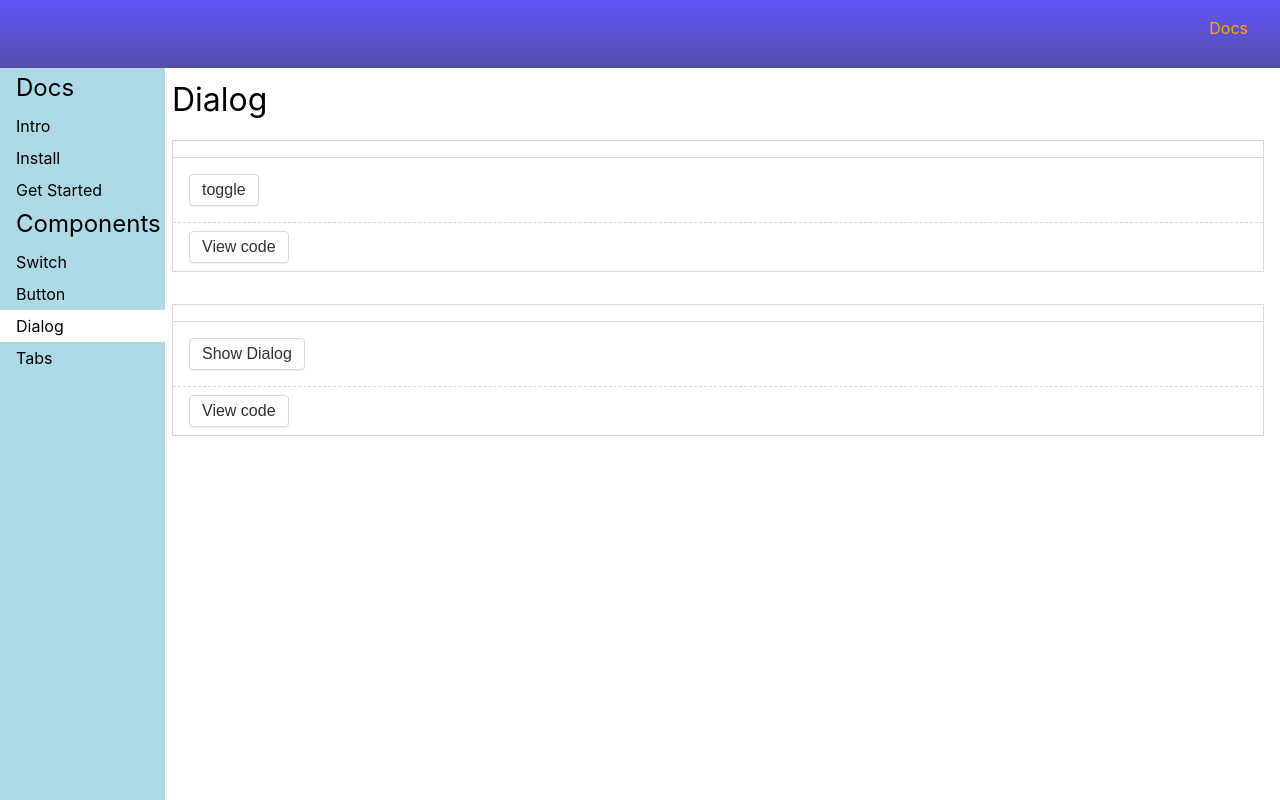
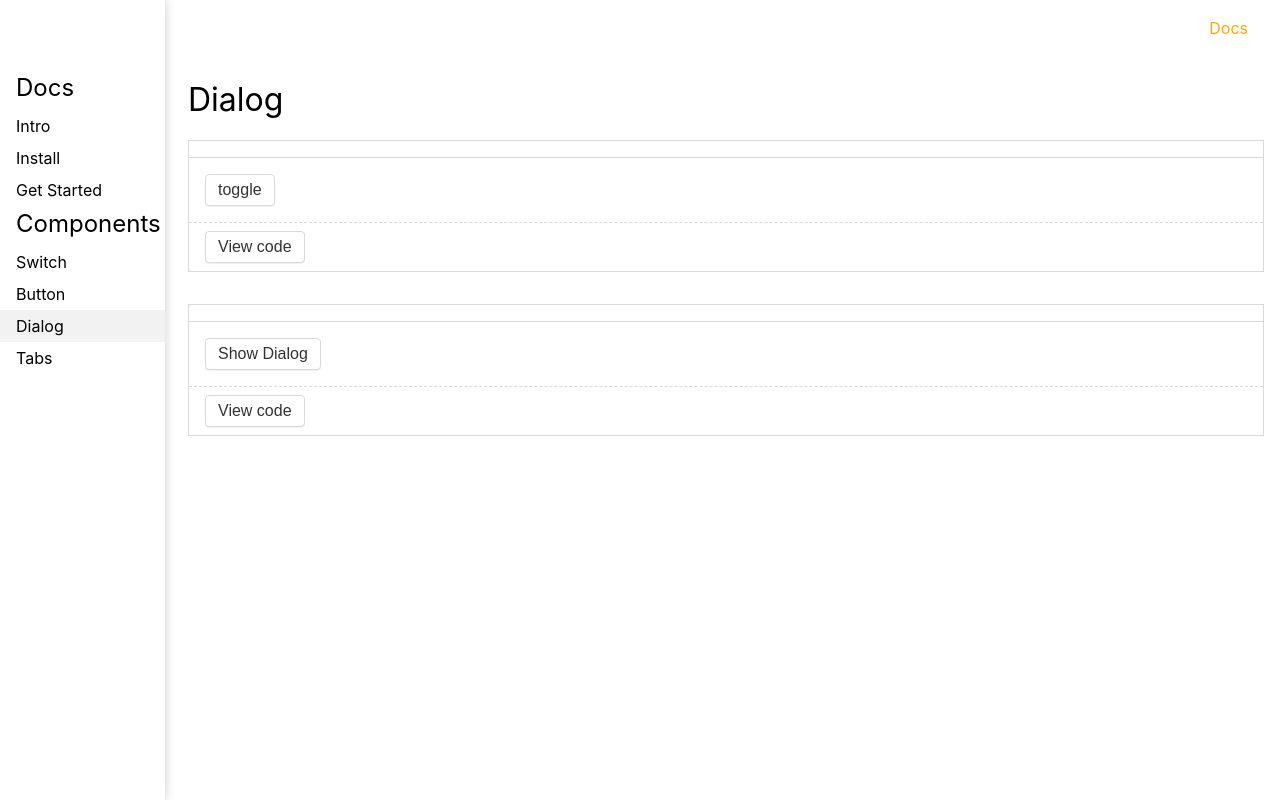
Before and after one commit to ruidashen/R-UI, a Vue app: page /#/doc/dialog in a window 1280 px wide. Built offline with nearby package versions, Linux system fonts and the light colour scheme.

Commit message:
Style update

```diff
--- a/src/components/Topnav.vue
+++ b/src/components/Topnav.vue
@@ -1,5 +1,5 @@
 <template>
-  <div class="topnav" :class="{ 'with-background': isInDocs }">
+  <div class="topnav" :class="{ 'with-background': isInDocs }" ref="topnav">
     <router-link to="/" class="logo">
       <svg class="icon" aria-hidden="true">
         <use xlink:href="#icon-shanguang" />
@@ -17,7 +17,7 @@
 </template>
 
 <script lang="ts">
-import { inject, ref, Ref, watchEffect } from "vue";
+import { inject, onMounted, ref, Ref, watchEffect } from "vue";
 export default {
   props: {
     toggleMenuButtonVisible: {
@@ -26,15 +26,20 @@ export default {
     },
   },
   setup() {
+    const topnav = ref<HTMLDivElement>(null);
     const asideVisible = inject<Ref<boolean>>("asideVisible");
     const toggleMenu = () => {
       asideVisible.value = !asideVisible.value;
     };
     const isInDocs = ref(false);
-    watchEffect(() => {
-      isInDocs.value = document.URL.includes("doc");
+    onMounted(() => {
+      console.log(topnav);
+      isInDocs.value =
+        document.URL.includes("doc") &&
+        topnav.value.getBoundingClientRect().width <= 500;
     });
-    return { toggleMenu, isInDocs };
+
+    return { toggleMenu, isInDocs, topnav };
   },
 };
 </script>
--- a/src/views/Doc.vue
+++ b/src/views/Doc.vue
@@ -79,11 +79,13 @@ export default {
   > main {
     flex-grow: 1;
     padding: 16px;
+    padding-left: 32px;
   }
 }
 
 aside {
-  background: lightblue;
+  background: white;
+  box-shadow: 0 0 10px rgba(0, 0, 0, 0.2);
   width: 165px;
   position: fixed;
   top: 0;
@@ -102,7 +104,7 @@ aside {
         display: block;
       }
       .router-link-active {
-        background: white;
+        background: #f2f2f2;
       }
     }
   }
```
